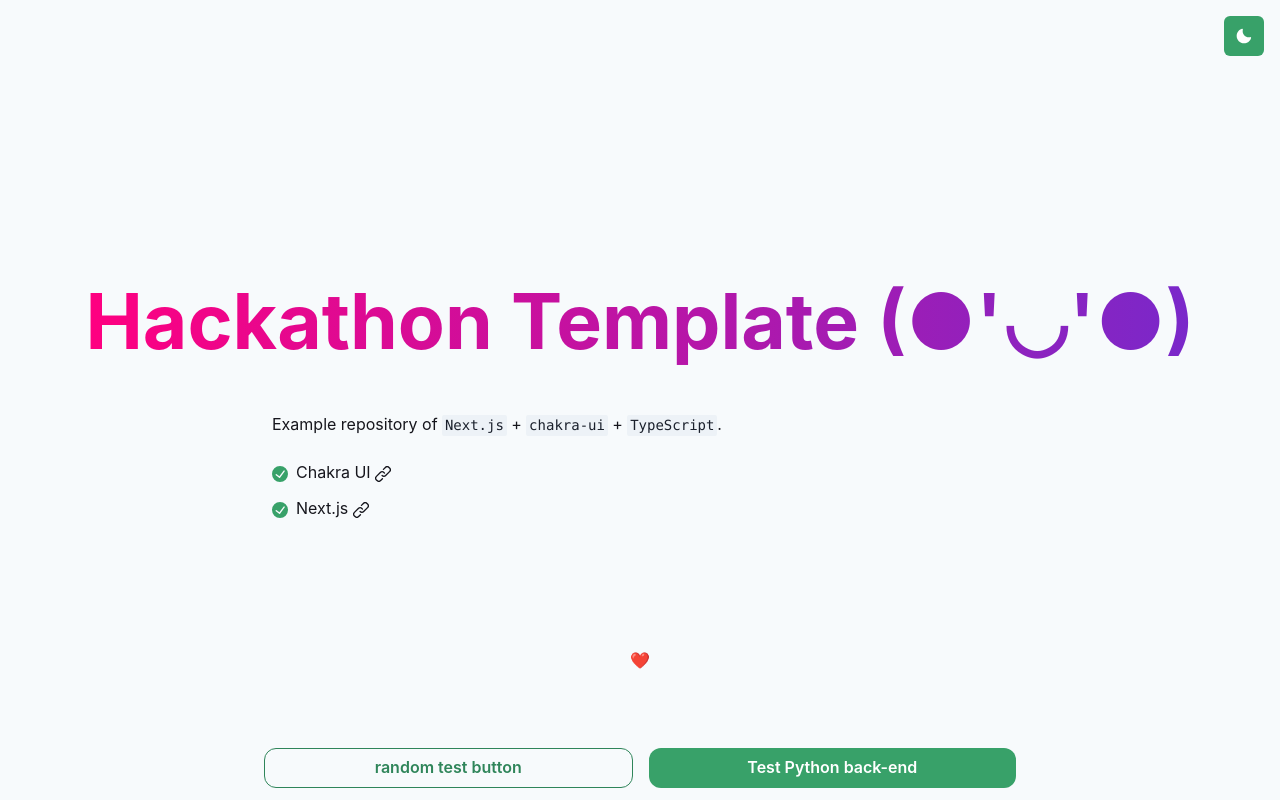
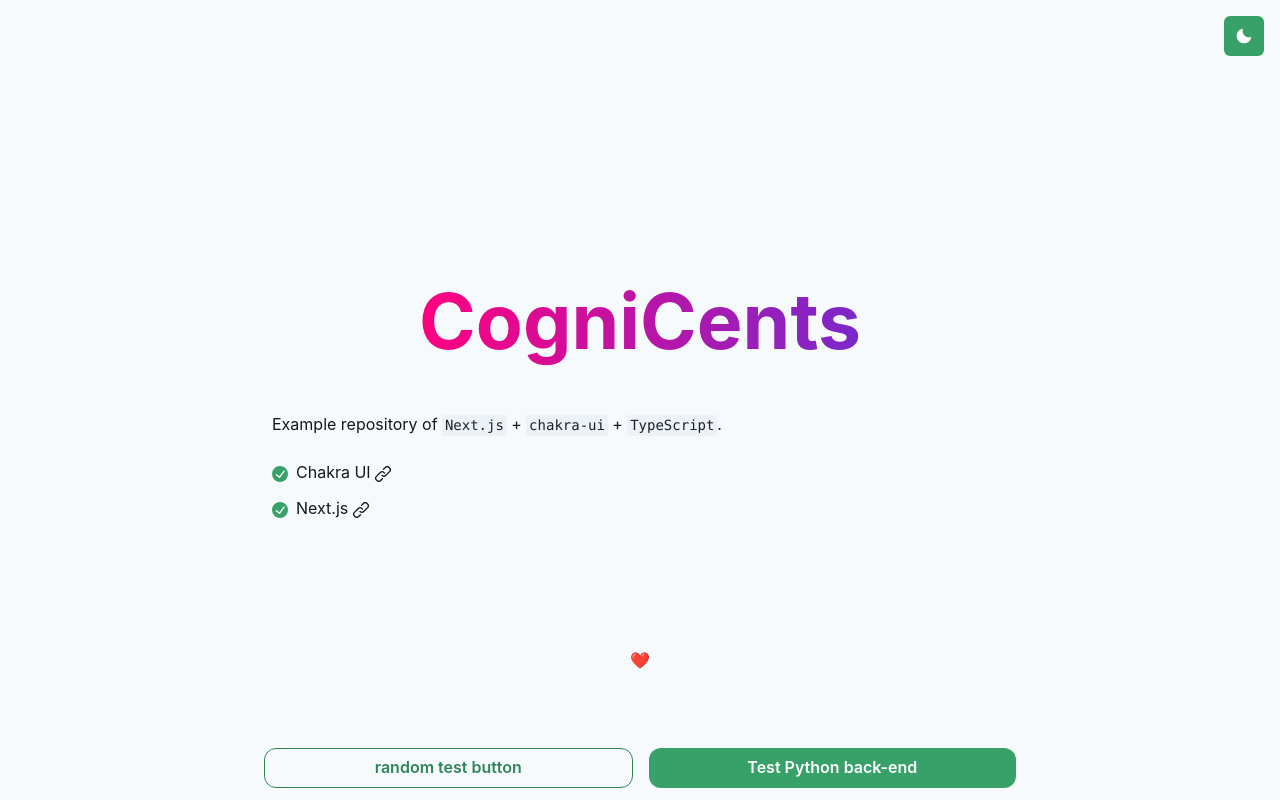
Before and after one commit to unapt/CogniCents, a Next.js app in the folder packages/frontend/: page / in a window 1280 px wide. Built offline with nearby package versions, Linux system fonts and the light colour scheme.

Commit message:
cognicente

```diff
--- a/packages/frontend/src/components/Hero.tsx
+++ b/packages/frontend/src/components/Hero.tsx
@@ -13,5 +13,5 @@
 );
 
 Hero.defaultProps = {
-  title: "Hackathon Template (●'◡'●)",
+  title: "CogniCents",
 };
```
